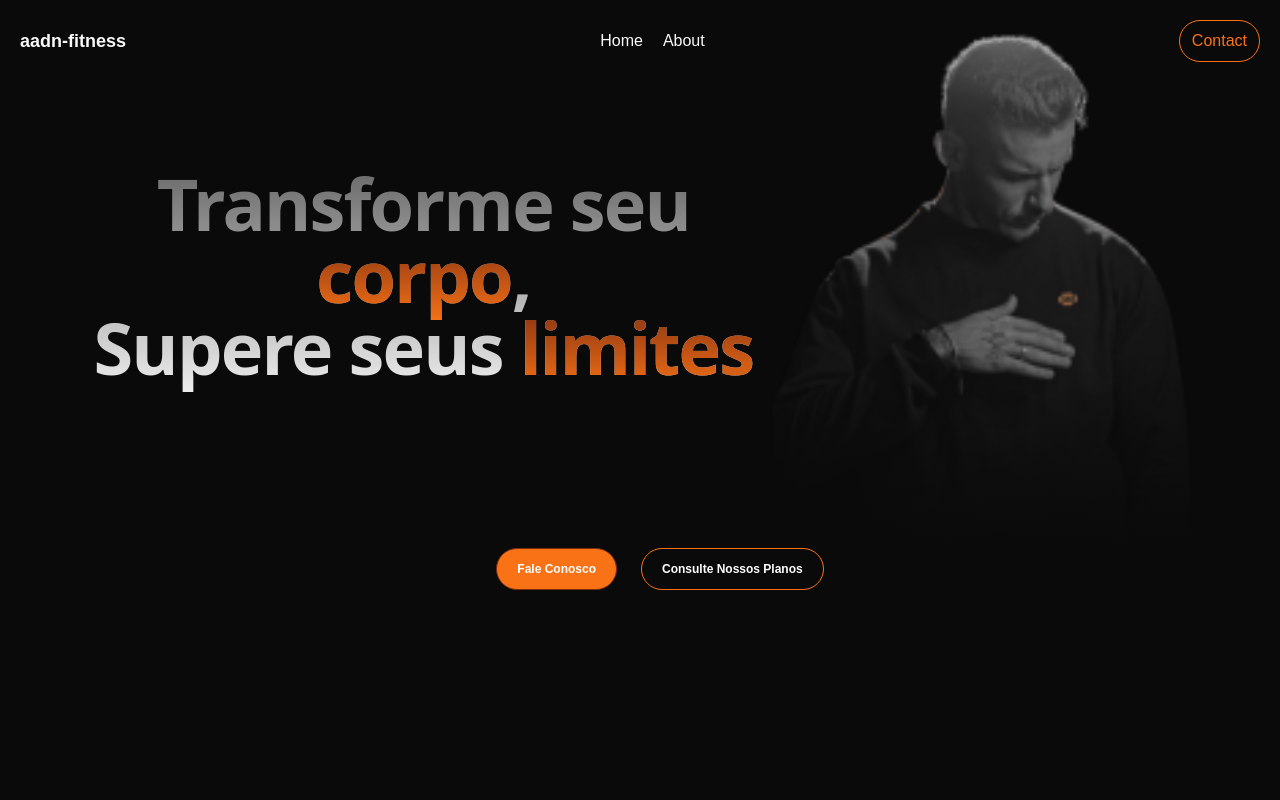
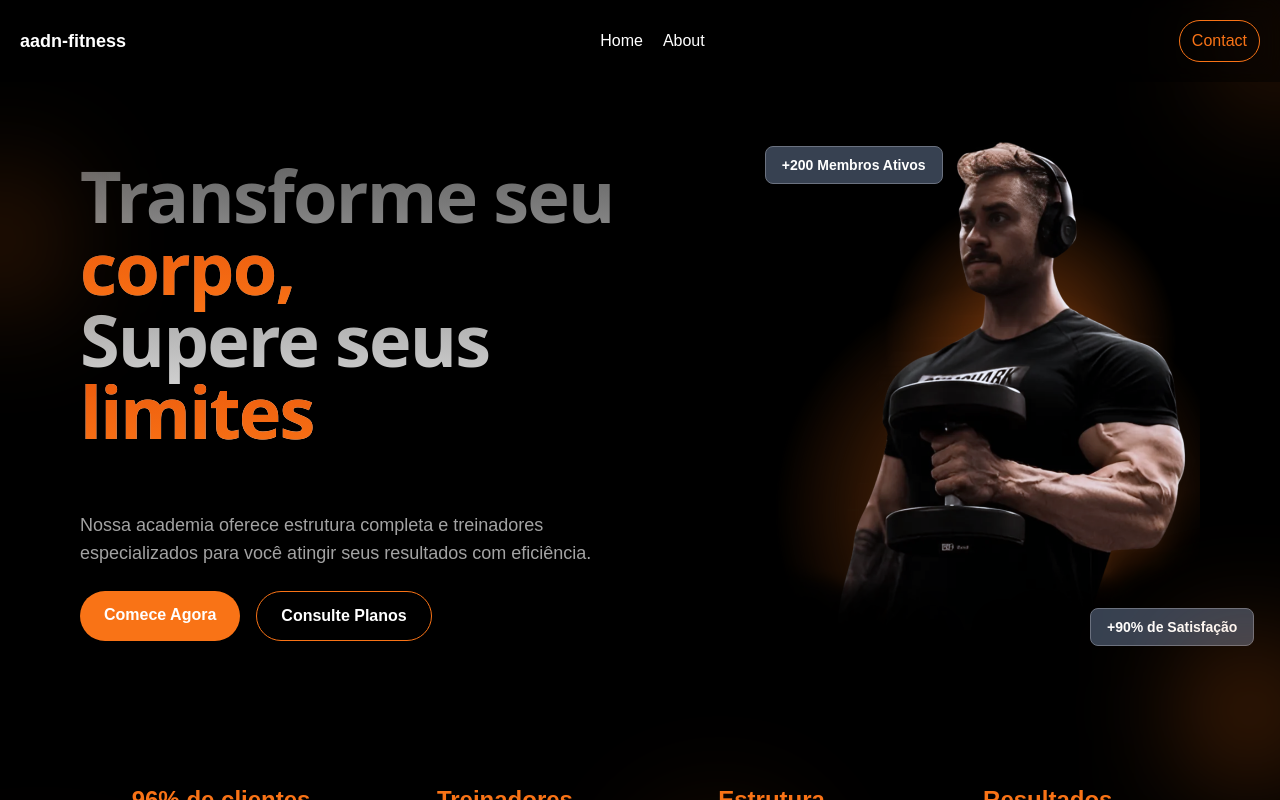
Before and after one commit to m4rrec0s/aadn-fitness, a Next.js app: page / in a window 1280 px wide. Built offline with nearby package versions, Linux system fonts and the light colour scheme.

Commit message:
feat: add ServiceCard component and update styles

```diff
--- a/app/components/Ellipse.tsx
+++ b/app/components/Ellipse.tsx
@@ -9,12 +9,12 @@ interface EllipseFadeProps {
 const EllipseFade = ({
   className,
   size = 80,
-  color = "orange-500",
-}: EllipseFadeProps) => {
+}: // color = "",
+EllipseFadeProps) => {
   return (
     <div className={cn("absolute z-0", className)}>
       <div
-        className={`bg-gradient-to-r from-transparent via-${color} to-transparent rounded-full blur-3xl`}
+        className={`bg-gradient-to-r from-transparent via-orange-500 to-transparent rounded-full blur-3xl`}
         style={{ width: size, height: size }}
       ></div>
     </div>
--- a/app/components/Header.tsx
+++ b/app/components/Header.tsx
@@ -2,7 +2,7 @@ import Link from "next/link";
 
 const Header = () => {
   return (
-    <header className="w-full py-5 px-5 flex justify-between items-center relative z-50">
+    <header className="w-full py-5 px-5 flex justify-between items-center relative z-50 bg-black/50 backdrop-blur-md">
       <h1 className="text-lg font-bold">aadn-fitness</h1>
 
       <nav>
--- /dev/null
+++ b/app/components/ui/ServiceCard.tsx
@@ -0,0 +1,44 @@
+"use client";
+
+interface ServiceCardProps {
+  title?: string;
+  description?: string;
+  firstImgUrl?: string;
+  secondImgUrl?: string;
+}
+
+export function ServiceCard({
+  description = "Adicione sua descrição aqui",
+  firstImgUrl,
+  secondImgUrl,
+  title = "Adicione seu título aqui",
+}: ServiceCardProps) {
+  return (
+    <div
+      className="max-w-xs w-full h-96 rounded-md shadow-xl mx-auto flex flex-col justify-end p-4 border border-transparent dark:border-neutral-800 relative group cursor-pointer overflow-hidden bg-opacity-50 transition-all duration-300"
+      style={{
+        backgroundImage: `url(${firstImgUrl})`,
+        backgroundSize: "cover",
+        backgroundPosition: "center",
+        boxShadow: "rgba(0, 0, 0, 0.8) 16px -9px 20px 10px inset",
+      }}
+      onMouseEnter={(e) => {
+        if (secondImgUrl) {
+          e.currentTarget.style.backgroundImage = `url(${secondImgUrl})`;
+        }
+      }}
+      onMouseLeave={(e) => {
+        e.currentTarget.style.backgroundImage = `url(${firstImgUrl})`;
+      }}
+    >
+      <div className="text relative z-50">
+        <h1 className="font-bold text-xl md:text-3xl text-gray-50 shadow-sm relative">
+          {title}
+        </h1>
+        <p className="font-normal text-base text-gray-50 shadow-sm relative my-4">
+          {description}
+        </p>
+      </div>
+    </div>
+  );
+}
--- a/app/globals.css
+++ b/app/globals.css
@@ -34,6 +34,7 @@ body {
     --chart-5: 27 87% 67%;
     --radius: 0.5rem;
   }
+
   .dark {
     --background: 0 0% 3.9%;
     --foreground: 0 0% 98%;
@@ -66,6 +67,7 @@ body {
   * {
     @apply border-border;
   }
+
   body {
     @apply bg-background text-foreground;
   }
--- a/app/page.tsx
+++ b/app/page.tsx
@@ -1,62 +1,152 @@
 import Image from "next/image";
-import EllipseFade from "./components/Ellipse";
 import Header from "./components/Header";
 import Link from "next/link";
+import EllipseFade from "./components/Ellipse";
+import { ServiceCard } from "./components/ui/ServiceCard";
 
 export default function Home() {
   return (
-    <main className="w-screen h-screen">
+    <main className="relative w-screen h-screen bg-black text-white overflow-x-hidden">
       <div className="w-full fixed top-0 z-50">
         <Header />
       </div>
 
-      <section className="w-full h-screen px-5 pb-52">
-        <div className="h-full w-full flex flex-col items-center justify-center relative">
-          <div className="flex items-center justify-center relative">
-            <h1 className="w-fit bg-clip-text text-transparent text-center left-14 bg-gradient-to-b from-neutral-900 to-neutral-700 dark:from-neutral-600 dark:to-white text-3xl md:text-4xl lg:text-7xl font-sans py-2 md:py-10 relative z-20 font-bold tracking-tight">
+      <section className="w-full h-screen flex flex-col items-center justify-center relative px-5 sm:pb-[5vh] xl:px-20">
+        <div className="grid grid-cols-1 md:grid-cols-2 gap-8 items-center">
+          {/* Text Section */}
+          <div className="text-center md:text-left space-y-6">
+            <h1 className="bg-clip-text text-transparent max-sm:text-center bg-gradient-to-b from-neutral-900 to-neutral-700 dark:from-neutral-600 dark:to-white text-3xl md:text-4xl lg:text-7xl font-sans py-2 md:py-10 font-bold tracking-tight">
               Transforme seu{" "}
-              <strong className="text-orange-500 bg-clip-text text-transparent bg-gradient-to-b from-orange-900 to-orange-500">
-                corpo
-              </strong>
-              ,
-              <br />
-              Supere seus{" "}
-              <strong className="text-orange-500 bg-clip-text text-transparent bg-gradient-to-b from-orange-900 to-orange-500">
+              <span className="bg-clip-text text-transparent max-sm:text-center bg-gradient-to-b from-orange-900 to-orange-700 dark:from-orange-600 dark:to-orange-500">
+                corpo,
+              </span>
+              <br /> Supere seus{" "}
+              <span className="bg-clip-text text-transparent max-sm:text-center bg-gradient-to-b from-orange-900 to-orange-700 dark:from-orange-600 dark:to-orange-500">
                 limites
-              </strong>
+              </span>
             </h1>
-            <div className="relative">
-              <Image
-                src="/personal.png"
-                width={600}
-                height={600}
-                alt="Hero"
-                quality={100}
-                className="relative z-10 opacity-65"
-              />
-              <div className="z-30 absolute bottom-0 left-0 w-full h-1/3 bg-gradient-to-t from-background to-transparent"></div>
-              {/* <EllipseFade className="bottom-0 left-1/2 transform -translate-x-1/2" /> */}
+            <p className="text-lg text-neutral-400 max-w-lg">
+              Nossa academia oferece estrutura completa e treinadores
+              especializados para você atingir seus resultados com eficiência.
+            </p>
+            <div className="flex gap-4 justify-center md:justify-start mt-4">
+              <Link
+                href="#contact"
+                className="px-6 py-3 bg-orange-500 text-white rounded-full font-bold hover:bg-orange-800 transition"
+              >
+                Comece Agora
+              </Link>
+              <Link
+                href="#plans"
+                className="px-6 py-3 border border-orange-500 text-white rounded-full font-bold hover:bg-orange-800 transition"
+              >
+                Consulte Planos
+              </Link>
             </div>
           </div>
-          <div className="flex ml-10 items-center sm:items-start gap-6">
-            <Link
-              href="#contact"
-              className="px-5 py-3 bg-orange-500 text-white rounded-full border border-orange-900 text-xs font-bold hover:bg-orange-600 transition-colors duration-300"
-            >
-              Fale Conosco
-            </Link>
-            <Link
-              href="#contact"
-              className="px-5 py-3 text-white rounded-full border border-orange-500 text-xs font-bold hover:bg-orange-600 transition-colors duration-300"
-            >
-              Consulte Nossos Planos
-            </Link>
+
+          {/* Image Section */}
+          <div className="relative flex max-sm:justify-center justify-end w-full">
+            <Image
+              src="/personal.png"
+              width={500}
+              height={500}
+              alt="Personal Trainer"
+              quality={100}
+              className="rounded-lg shadow-lg"
+            />
+            <div className="absolute top-4 sm:left-[15%] lg:left-[20%] max-sm:hidden border bg-gray-700 border-gray-500 text-white px-4 py-2 rounded-lg shadow-lg text-sm font-bold">
+              +200 Membros Ativos
+            </div>
+            <div className="absolute -bottom-4 sm:-right-[10%] 2xl:-right-[20%] max-sm:hidden border bg-gray-700 border-gray-500 text-white px-4 py-2 rounded-lg shadow-lg text-sm font-bold">
+              +90% de Satisfação
+            </div>
           </div>
         </div>
       </section>
 
-      <EllipseFade className="top-0 right-2" />
-      <EllipseFade className="top-[340px] -left-10" size={100} />
+      <section className="w-full relative px-5 lg:px-20 -top-10 mb-20">
+        <ul className="max-sm:space-y-8 w-full flex max-sm:flex-col items-center z-20">
+          <li className="flex flex-col items-center text-center space-y-2">
+            <div className="w-full p-6 rounded-lg shadow-lg">
+              <h2 className="text-2xl font-bold text-orange-500">
+                96% de clientes satisfeitos
+              </h2>
+              <p className="text-neutral-400">
+                Nossos membros amam seus resultados e experiência
+              </p>
+            </div>
+          </li>
+          <li className="flex flex-col items-center text-center space-y-2">
+            <div className="w-full p-6 rounded-lg shadow-lg">
+              <h2 className="text-2xl font-bold text-orange-500">
+                Treinadores Especializados
+              </h2>
+              <p className="text-neutral-400">
+                Nossa equipe é composta por profissionais qualificados
+              </p>
+            </div>
+          </li>
+          <li className="flex flex-col items-center text-center space-y-2">
+            <div className="w-full p-6 rounded-lg shadow-lg">
+              <h2 className="text-2xl font-bold text-orange-500">
+                Estrutura Completa
+              </h2>
+              <p className="text-neutral-400">
+                Equipamentos modernos e ambiente acolhedor
+              </p>
+            </div>
+          </li>
+          <li className="flex flex-col items-center text-center space-y-2">
+            <div className="w-full p-6 rounded-lg shadow-lg">
+              <h2 className="text-2xl font-bold text-orange-500">
+                Resultados Garantidos
+              </h2>
+              <p className="text-neutral-400">
+                Acompanhamento contínuo para você atingir seus objetivos
+              </p>
+            </div>
+          </li>
+        </ul>
+        <div className="absolute w-full flex justify-center items-center z-0">
+          <EllipseFade className="top-1/4 -left-20" size={80} />
+          <EllipseFade className="top-1 -right-10" size={80} />
+          <EllipseFade className="z-0 opacity-20" size={200} />
+        </div>
+      </section>
+
+      <section className="w-full h-screen relative px-5 lg:px-20" id="services">
+        <div className="w-full flex flex-col items-center justify-center">
+          <h2 className="bg-clip-text text-transparent max-sm:text-center bg-gradient-to-b from-neutral-900 to-neutral-700 dark:from-neutral-600 dark:to-white text-3xl md:text-4xl lg:text-5xl font-sans py-2 md:py-10 font-bold tracking-tight">
+            Nossos{" "}
+            <span className="bg-clip-text text-transparent max-sm:text-center bg-gradient-to-b from-orange-900 to-orange-700 dark:from-orange-600 dark:to-orange-500">
+              Serviços
+            </span>
+          </h2>
+          <p className="text-lg text-neutral-400 max-w-2xl text-center">
+            Oferecemos uma variedade de serviços para atender todas as suas
+            necessidades.
+          </p>
+        </div>
+
+        <div className="flex-grow w-full grid grid-cols-1 md:grid-cols-2 lg:grid-cols-3 gap-8 items-center justify-center mt-10">
+          <ServiceCard
+            firstImgUrl="https://i.pinimg.com/736x/7a/1f/02/7a1f0261de4715fd78874ac0d42d55b1.jpg"
+            secondImgUrl="https://i.giphy.com/media/v1.Y2lkPTc5MGI3NjExNWlodTF3MjJ3NnJiY3Rlc2J0ZmE0c28yeWoxc3gxY2VtZzA5ejF1NSZlcD12MV9pbnRlcm5hbF9naWZfYnlfaWQmY3Q9Zw/syEfLvksYQnmM/giphy.gif"
+            title="Musculação"
+            description="Aqui na AADN-fitness você encontra os melhores equipamentos da região para fazer o melhor treino possível"
+          />
+          <ServiceCard />
+          <ServiceCard />
+        </div>
+
+        <EllipseFade className="top-1/2 -right-20" size={150} />
+      </section>
+
+      {/* EllipseFades */}
+      <EllipseFade className="top-1/4 -left-10" size={80} />
+      <EllipseFade className="top-1 -right-10" size={80} />
+      <EllipseFade className="bottom-10 -right-5 hidden sm:block" size={100} />
     </main>
   );
 }
```
Also changed, not shown: public/musculacao.jpeg (added), public/personal.png.
